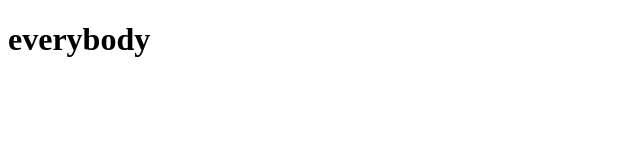
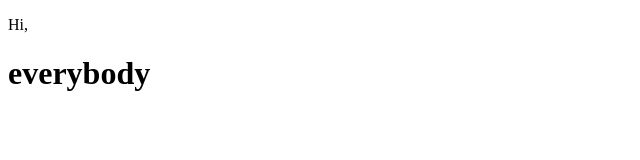
Before and after one commit to Juilce/Itschool, a plain HTML site: page index.html in a window 1280 px wide. Shown: the whole page, without its empty margins (0-640 px from the left). Drawn offline with Linux system fonts and the light colour scheme.

Commit message:
Update index.html

```diff
--- a/index.html
+++ b/index.html
@@ -7,7 +7,7 @@
     <title>Document</title>
 </head>
 <body>
-
+    <p>Hi,</p>
     <h1>everybody</h1>
 </body>
 </html>
```
